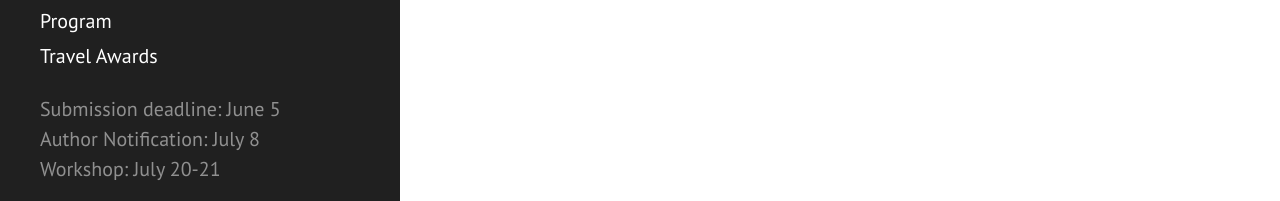
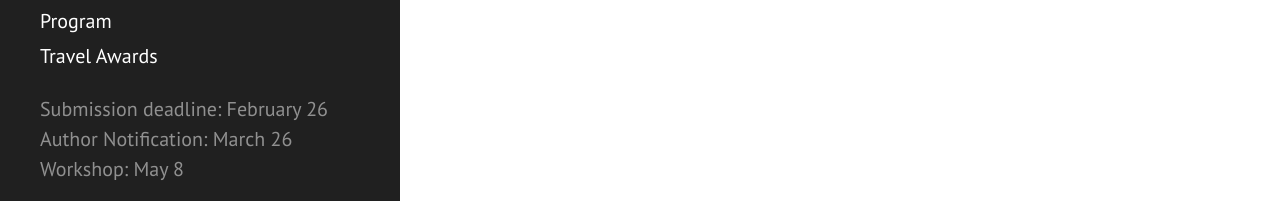
Before and after one commit to slremy/aiforpublichealth.github.io, a Jekyll site: the page built from index.md, in a window 1280 px wide. Shown: the part 696-897 px from the top of the page. Built offline with Jekyll 4.4.1, drawn with Linux system fonts in a browser that asks for light colours; the list of posts is cut into pages by our own code.

Commit message:
Update sidebar.html

```diff
--- a/_includes/sidebar.html
+++ b/_includes/sidebar.html
@@ -28,7 +28,7 @@
 
     </nav>
 
-	Submission deadline: June 5</br>Author Notification: July 8</br>Workshop: July 20-21
+	Submission deadline: February 26</br>Author Notification: March 26</br>Workshop: May 8
 
   </div>
 </div>
```
